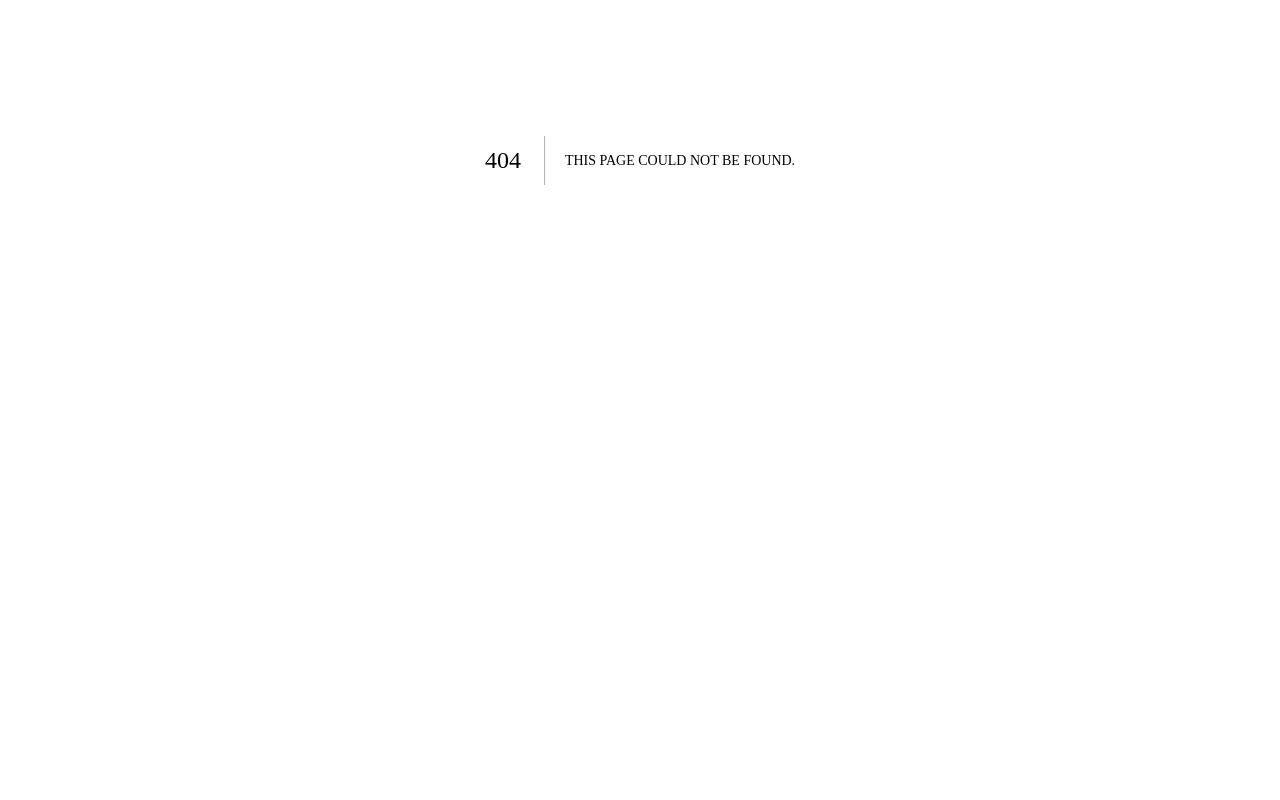
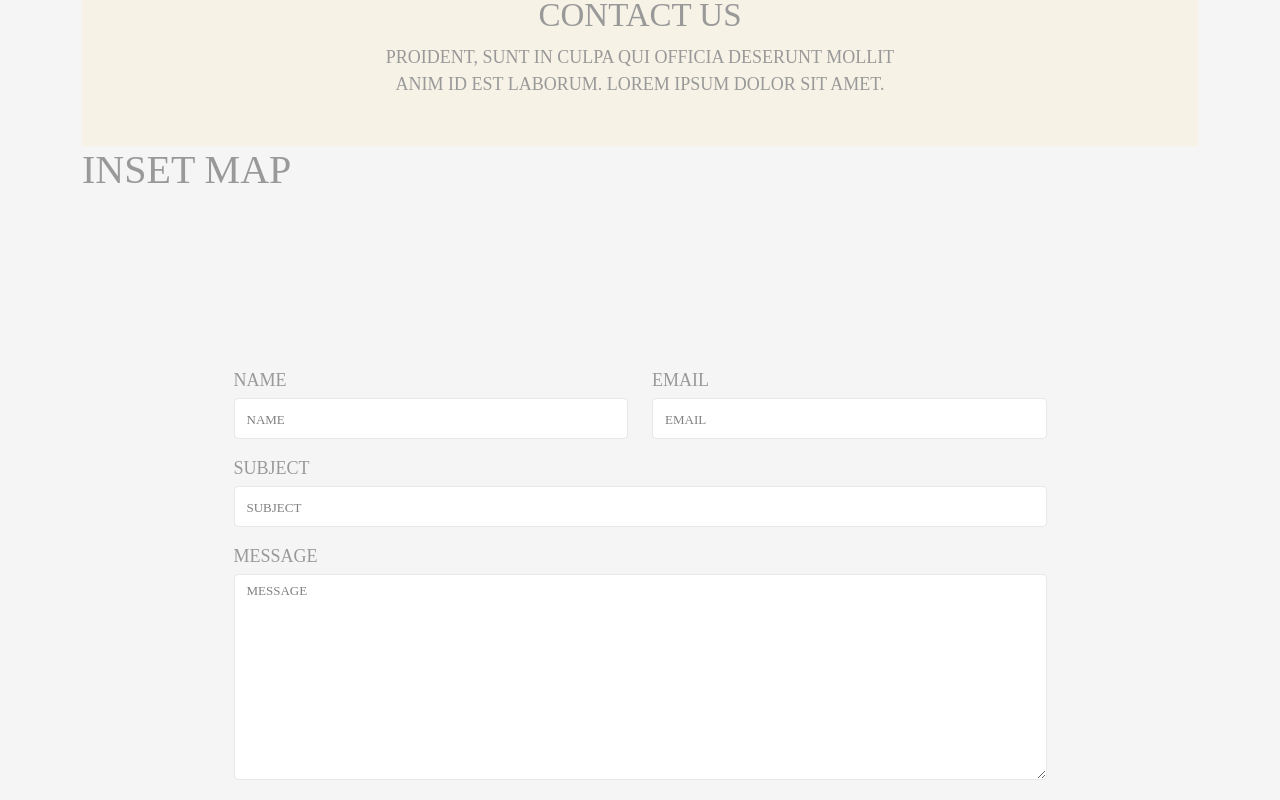
Before and after one commit to Meriambm93/caker_project, a Next.js app in the folder caker/: page /contact in a window 1280 px wide. Before the commit this address had no page. Shown: the part 240-1040 px from the top of the page. Before the commit the page ends 800 px from the top, so only its background shows below. Built offline with nearby package versions, Linux system fonts and the light colour scheme.

Commit message:
feat: page contact create

```diff
--- /dev/null
+++ b/caker/pages/contact.js
@@ -0,0 +1,20 @@
+import Footer from "../src/components/Footer"
+import Header from "../src/components/Header"
+import Page from "../src/components/Page"
+import Head from "next/head"
+import Contact from "../src/components/Contact"
+
+const contact = () => {
+  return (
+    <Page>
+      <Head>
+        <title>Contact</title>
+        <meta name="viewport" content="initial-scale=1.0, width=device-width" />
+      </Head>
+      <Header></Header>
+      <Contact></Contact>
+      <Footer></Footer>
+    </Page>
+  )
+}
+export default contact
--- /dev/null
+++ b/caker/src/components/Contact.jsx
@@ -0,0 +1,74 @@
+const Contact = () => {
+  return (
+    <div className="container py-5">
+      <div className="container-fluid bg-light py-5">
+        <div className="col-md-6 m-auto text-center">
+          <h1 className="h1">Contact Us</h1>
+          <p>
+            Proident, sunt in culpa qui officia deserunt mollit anim id est
+            laborum. Lorem ipsum dolor sit amet.
+          </p>
+        </div>
+      </div>
+
+      <h1>Inset Map</h1>
+
+      <div className="container py-5">
+        <div className="row py-5">
+          <form className="col-md-9 m-auto" method="post" role="form">
+            <div className="row">
+              <div className="form-group col-md-6 mb-3">
+                <label for="inputname">Name</label>
+                <input
+                  type="text"
+                  className="form-control mt-1"
+                  id="name"
+                  name="name"
+                  placeholder="Name"
+                ></input>
+              </div>
+              <div className="form-group col-md-6 mb-3">
+                <label for="inputemail">Email</label>
+                <input
+                  type="email"
+                  className="form-control mt-1"
+                  id="email"
+                  name="email"
+                  placeholder="Email"
+                ></input>
+              </div>
+            </div>
+            <div className="mb-3">
+              <label for="inputsubject">Subject</label>
+              <input
+                type="text"
+                className="form-control mt-1"
+                id="subject"
+                name="subject"
+                placeholder="Subject"
+              ></input>
+            </div>
+            <div className="mb-3">
+              <label for="inputmessage">Message</label>
+              <textarea
+                className="form-control mt-1"
+                id="message"
+                name="message"
+                placeholder="Message"
+                rows="8"
+              ></textarea>
+            </div>
+            <div className="row">
+              <div className="col text-end mt-2">
+                <button type="submit" className="btn btn-success btn-lg px-3">
+                  Let’s Talk
+                </button>
+              </div>
+            </div>
+          </form>
+        </div>
+      </div>
+    </div>
+  )
+}
+export default Contact
--- a/caker/styles/globals.css
+++ b/caker/styles/globals.css
@@ -8,7 +8,6 @@ label,
 input,
 div {
   font-family: "Cormorant SC", serif;
-  text-transform: lowercase;
   font-size: 18px !important;
   font-weight: 300 !important;
 }
```
Also changed, not shown: caker/src/components/Patisserie.jsx (+30 -21 lines).
